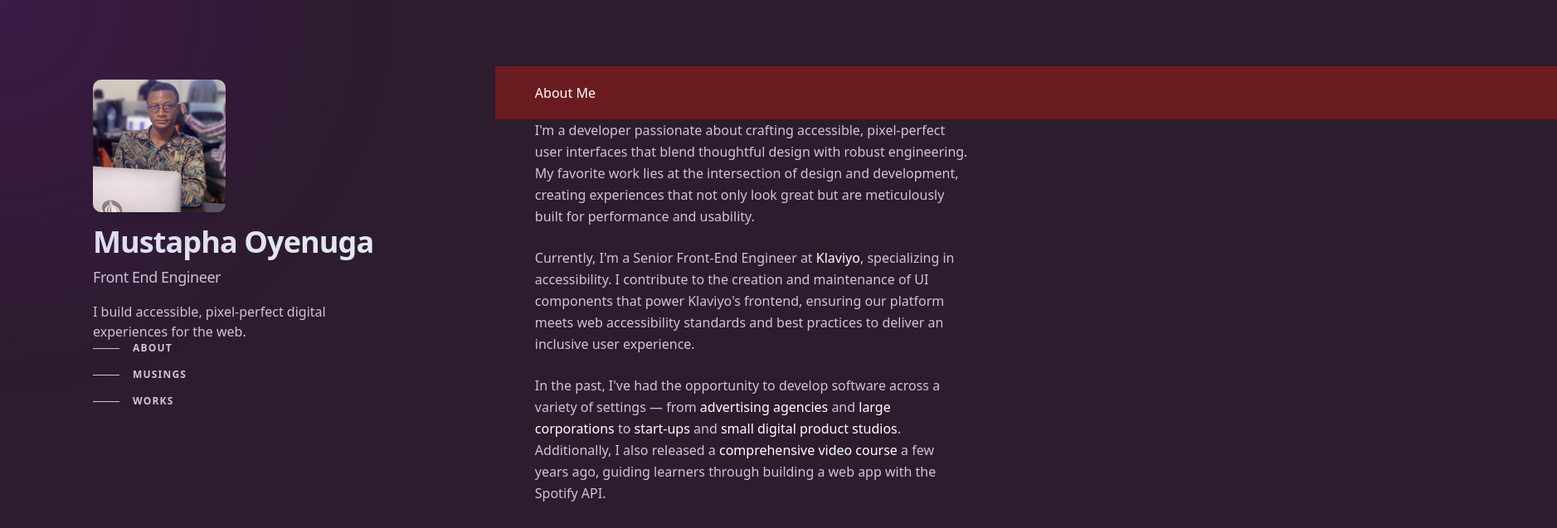
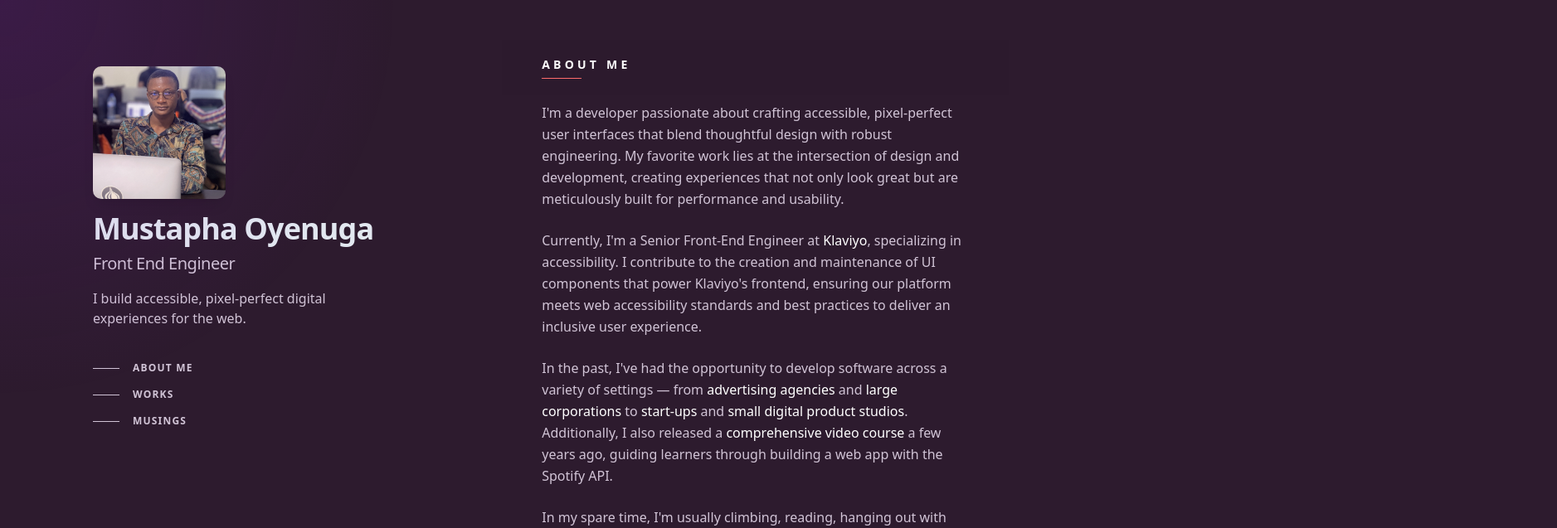
Before and after one commit to Mustycodes/mustaphaoyenuga, a Next.js app: page / in a window 1280 px wide. Shown: the top 637 px of the page at 83% size, 1877 px wide, since content can reach past the window. Built offline with nearby package versions, Linux system fonts and the light colour scheme.

Commit message:
style:make home page mobile responsive

```diff
--- a/app/components/about.tsx
+++ b/app/components/about.tsx
@@ -1,13 +1,10 @@
+import SectionHeading from "./sectionHeading";
+
 const About = () => {
   return (
-    <section className='mb-14 md:mb-20 lg:mb-24' aria-label='about me brief'>
+    <section id="about" className='mb-14 md:mb-20 lg:mb-24' aria-label='about me brief'>
       {/*mb-4 lg:sr-only lg:relative lg:top-auto lg:mx-auto lg:w-full lg:px-0 lg:py-0 lg:opacity-0 */}
-      <div className="sticky top-0 z-20 w-screen -mx-6 px-6 py-5 md:-mx-12 md:px-12 bg-red-900/75 backdrop-blur">
-        <h2>About Me</h2>
-        {/* <h2 className='uppercase mb-8 text-white font-semibold tracking-[0.4em] relative after:content-[""] after:absolute after:top-full after:left-0 after:w-12 after:h-0.5 after:bg-accent after:mt-1.5'>
-          About Me
-        </h2> */}
-      </div>
+      <SectionHeading>About me</SectionHeading>
 
       <div>
         <p className='text-muted leading-relaxed mb-6'>
--- a/app/components/cards/articleCard.tsx
+++ b/app/components/cards/articleCard.tsx
@@ -16,7 +16,7 @@ const ArticleCard = ({
   description,
 }: ArticleCardProps) => {
   return (
-    <article className='hover:bg-[#1f1f1f] hover:shadow-md text-slate-100 p-6 rounded-xl group cursor-pointer'>
+    <article className='lg:hover:bg-[#1f1f1f] hover:shadow-md text-slate-100 px-0 py-4 lg:p-6 rounded-xl group cursor-pointer'>
       <header className='flex flex-col'>
         <time
           dateTime={date}
@@ -29,7 +29,7 @@ const ArticleCard = ({
           {title}
         </h2>
       </header>
-      <p className='text-sm text-gray-300 mt-2'>{description}</p>
+      <p className='text-sm text-gray-300 mt-2 line-clamp-3'>{description}</p>
       {/* <footer className='mt-4'>
         <a
           href={href}
--- a/app/components/experience.tsx
+++ b/app/components/experience.tsx
@@ -1,9 +1,9 @@
+import SectionHeading from "./sectionHeading";
+
 const Experience = () => {
   return (
     <section className='mb-12'>
-      <h2 className='uppercase mb-8 text-white font-semibold tracking-[0.4em] relative after:content-[""] after:absolute after:top-full after:left-0 after:w-12 after:h-0.5 after:bg-accent after:mt-1.5'>
-        Experience
-      </h2>
+     <SectionHeading>Experience</SectionHeading>
       <div className='border border-border/40 rounded-2xl p-5 bg-primary'>
         <ol className='space-y-4'>
           <li className='flex gap-4'>
--- a/app/components/musings.tsx
+++ b/app/components/musings.tsx
@@ -1,11 +1,10 @@
 import ArticleCard from "./cards/articleCard";
+import SectionHeading from "./sectionHeading";
 
 const Musings = () => {
   return (
-    <section>
-      <h2 className='uppercase mb-8 text-white font-semibold tracking-[0.4em] relative after:content-[""] after:absolute after:top-full after:left-0 after:w-12 after:h-0.5 after:bg-accent after:mt-1.5'>
-        Musings
-      </h2>
+    <section id="musings">
+      <SectionHeading>Musings</SectionHeading>
       <div className='space-y-4'>
         {[...Array(3)].map((article) => (
           <ArticleCard
--- /dev/null
+++ b/app/components/sectionHeading.tsx
@@ -0,0 +1,19 @@
+interface SectionHeadingProps {
+  children: React.ReactNode;
+}
+
+const SectionHeading = ({ children }: SectionHeadingProps) => {
+  return (
+    <div
+      className={`sticky top-0 z-20 w-screen lg:w-auto -mx-6 px-6 py-5 md:-mx-12 md:px-12 mb-2 bg-primary/75 backdrop-blur`}
+    >
+      <h2
+        className={`uppercase text-white text-sm tracking-[0.3em] font-bold after:content-[''] after:block after:bg-accent after:w-12 after:h-px after:mt-1.5
+        `}
+      >
+        {children}
+      </h2>
+    </div>
+  );
+};
+export default SectionHeading;
--- a/app/components/sidebar.tsx
+++ b/app/components/sidebar.tsx
@@ -1,39 +1,35 @@
 import Image from "next/image";
-import Link from "next/link";
 import SocialLinks from "./socialLinks";
-
+import SidebarNav from "./sidebarNav";
 
 const Sidebar = () => {
   return (
     <header
-      className={`lg:sticky lg:flex lg:top-0 lg:max-h-screen lg:flex-col lg:justify-between lg:w-[45%] lg:pt-24 lg:pb-12 lg:pl-16 transition-all duration-300 `}
+      className={`lg:sticky lg:flex lg:top-0 lg:max-h-screen lg:flex-col lg:justify-between lg:w-[45%] lg:py-20 lg:pl-16 transition-all duration-300 `}
     >
-      {/* lg:pt-24 lg:pb-12 lg:px-16 */}
       <div>
         <div className='hidden lg:block relative mb-4 w-20 h-20 lg:w-40 lg:h-40'>
           <Image
             src='/images/profile-image.jpeg'
             alt='Mustapha Oyenuga'
-            className='object-cover object-center rounded-[10px] shadow-lg shadow-primary-accent/20 hover:shadow-primary-accent/40 transition-shadow duration-300'
+            className='object-cover object-center rounded-[10px] shadow-lg shadow-primary-accent/20 transition-all hover:shadow-primary-accent/40 duration-300'
             fill
           />
         </div>
+        <div>
           <h1 className='text-4xl font-bold tracking-tight text-slate-200'>
             Mustapha Oyenuga
           </h1>
-        {/* <h2 class="mt-3 text-lg font-medium tracking-tight text-slate-200 sm:text-xl">Front End Engineer</h2> */}
-        <h2 className='text-lg font-medium tracking-tight text-muted mt-2'>
+
+          <h2 className='text-lg md:text-xl font-medium tracking-tight text-muted mt-2'>
             Front End Engineer
           </h2>
           <p className='text-muted mt-4 max-w-xs leading-normal'>
             I build accessible, pixel-perfect digital experiences for the web.
           </p>
+        </div>
 
-        <nav className='hidden lg:block space-y-4'>
-          <NavItem name='About' href='/about' />
-          <NavItem name='Musings' href='/musings' />
-          <NavItem name='Works' href='/works' />
-        </nav>
+        <SidebarNav />
       </div>
 
       {/* Social Icons */}
@@ -42,19 +38,4 @@ const Sidebar = () => {
   );
 };
 
-interface NavItemProps {
-  name: string;
-  href: string;
-}
-const NavItem = ({ name, href }: NavItemProps) => (
-  <Link href={href} className='group cursor-pointer block'>
-    <div className='flex items-center space-x-4'>
-      <div className='w-8 h-px bg-muted group-hover:bg-white group-hover:w-16 transition-all duration-150' />
-      <span className='text-xs uppercase font-bold tracking-widest text-muted group-hover:text-white transition-colors duration-300'>
-        {name}
-      </span>
-    </div>
-  </Link>
-);
-
 export default Sidebar;
--- /dev/null
+++ b/app/components/sidebarNav.tsx
@@ -0,0 +1,34 @@
+import Link from "next/link";
+import { NAVIGATION_LINKS } from "../constants";
+
+interface NavItemProps {
+  name: string;
+  href: string;
+}
+
+const NavItem = ({ name, href }: NavItemProps) => {
+  return (
+    <li>
+      <Link href={href} className='group flex items-center py-2'>
+        <span className={`h-px w-8 mr-4 bg-muted transition-all group-hover:w-16 group-hover:bg-white group-focus-visible:w-16 motion-reduce:transition-none`} />
+        <span className='text-xs uppercase font-bold tracking-widest text-muted group-hover:text-white group-focus-visible:text-white'>
+          {name}
+        </span>
+      </Link>
+    </li>
+  );
+};
+
+const SidebarNav = () => {
+  return (
+    <nav className='hidden lg:block'>
+      <ul className='mt-12 lg:mt-8 w-max'>
+        {NAVIGATION_LINKS.map((link) => (
+          <NavItem key={link.name} name={link.name} href={link.href} />
+        ))}
+      </ul>
+    </nav>
+  );
+};
+
+export default SidebarNav;
--- a/app/components/socialLinks.tsx
+++ b/app/components/socialLinks.tsx
@@ -4,7 +4,7 @@ const SocialLinks = () => {
   return (
     <ul className='flex items-center mt-8 space-x-6'>
       {DEFAULT_SOCIAL_LINKS.map((link) => (
-        <li>
+        <li key={link.name}>
           <a
             href={link.href}
             target='_blank'
--- a/app/components/works.tsx
+++ b/app/components/works.tsx
@@ -2,6 +2,7 @@
 
 import { useRef } from "react";
 import FeaturedProjectCard from "./cards/featuredProjectCard";
+import SectionHeading from "./sectionHeading";
 
 const Works = () => {
   const projects = [
@@ -24,10 +25,8 @@ const Works = () => {
   ];
   const sectionRef = useRef<HTMLElement>(null);
   return (
-    <section ref={sectionRef} className='mb-12'>
-      <h2 className='uppercase mb-8 font-semibold tracking-[0.4em] relative after:content-[""] after:absolute after:top-full after:left-0 after:w-12 after:h-0.5 after:bg-accent after:mt-1.5'>
-        Featured Works
-      </h2>
+    <section id="works" ref={sectionRef} className='mb-12'>
+      <SectionHeading>Featured Works</SectionHeading>
       <div className="flex flex-col gap-y-8">
         {projects.map((project, index) => (
         <FeaturedProjectCard
--- a/app/constants/index.ts
+++ b/app/constants/index.ts
@@ -1,4 +1,24 @@
-import { Github, Linkedin, Globe, Instagram, Twitter } from 'lucide-react';
+import { Github, Linkedin, Globe, Instagram, Twitter } from "lucide-react";
+
+interface NavigationLink {
+  name: string;
+  href: string;
+}
+
+export const NAVIGATION_LINKS: NavigationLink[] = [
+  {
+    name: "About Me",
+    href: "#about",
+  },
+  {
+    name: "Works",
+    href: "#works",
+  },
+  {
+    name: "Musings",
+    href: "#musings",
+  },
+];
 
 interface SocialLink {
   name: string;
@@ -8,28 +28,28 @@ interface SocialLink {
 
 export const DEFAULT_SOCIAL_LINKS: SocialLink[] = [
   {
-    name: 'Github',
-    href: '#',
+    name: "Github",
+    href: "#",
     icon: Github,
   },
   {
-    name: 'LinkedIn',
-    href: '#',
+    name: "LinkedIn",
+    href: "#",
     icon: Linkedin,
   },
   {
-    name: 'Website',
-    href: '#',
+    name: "Website",
+    href: "#",
     icon: Globe,
   },
   {
-    name: 'Instagram',
-    href: '#',
+    name: "Instagram",
+    href: "#",
     icon: Instagram,
   },
   {
-    name: 'Twitter',
-    href: '#',
+    name: "Twitter",
+    href: "#",
     icon: Twitter,
   },
 ];
--- a/app/page.tsx
+++ b/app/page.tsx
@@ -30,7 +30,7 @@ export default function Home() {
       />
       <Sidebar />
       {/* Main scrollable content */}
-      <main className='pt-20 lg:w-[55%] lg:py-20 lg:px-16'>
+      <main className='pt-20 lg:w-[55%] lg:py-12 lg:px-16'>
         <About />
         <Experience />
         <Works />
```
Lines whose indentation alone changed are shown as unchanged.
